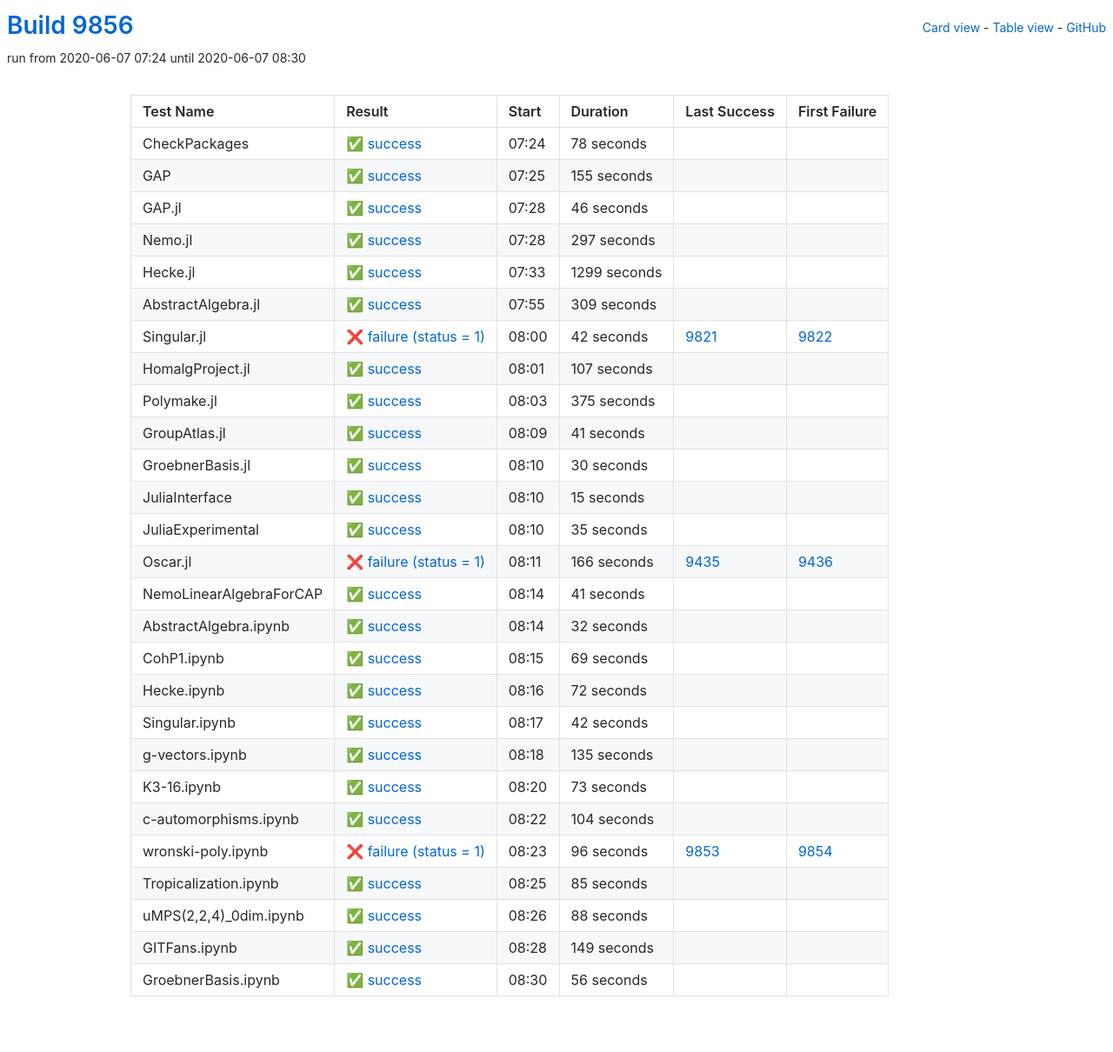
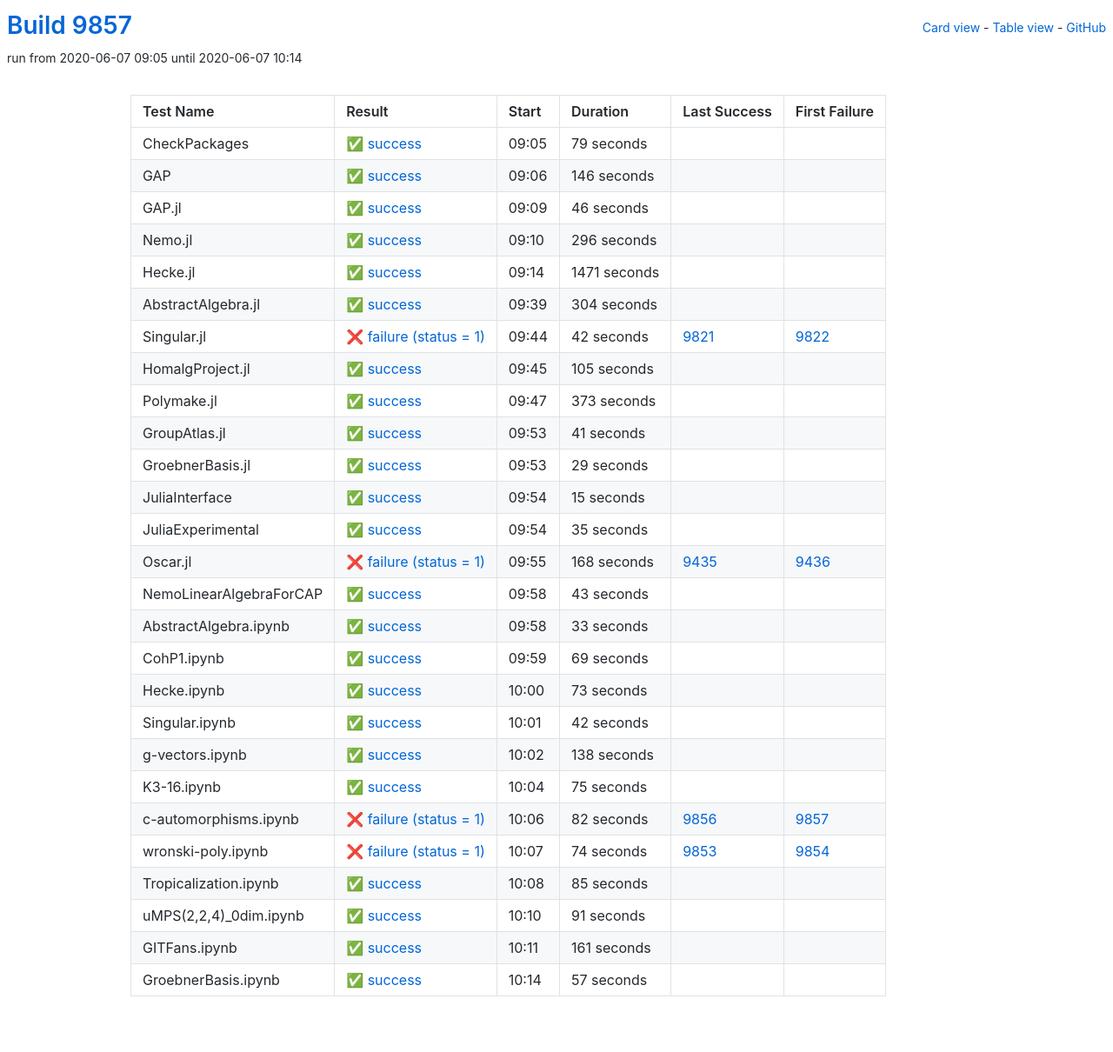
Before and after one commit to oscar-system/oscar-ci-status, a Jekyll site: the page built from table.html, in a window 1280 px wide. Shown: the whole page at 87% size. Built offline with Jekyll 4.4.1, drawn with Linux system fonts in a browser that asks for light colours.

Commit message:
Build 9857

```diff
--- a/_data/ci.yml
+++ b/_data/ci.yml
@@ -1,29 +1,29 @@
-build: 9856
-build_url: https://oscarci.mathematik.uni-kl.de/job/oscar/9856/
+build: 9857
+build_url: https://oscarci.mathematik.uni-kl.de/job/oscar/9857/
 job: oscar
 tests:
-- duration: 78
+- duration: 79
   exitcode: 0
   first_failure: false
   first_failure_url: null
   id: checkpackages
   last_success: false
   last_success_url: null
-  log: https://oscarci.mathematik.uni-kl.de/job/oscar/9856/artifact/logs/build-9856/CheckPackages.log
+  log: https://oscarci.mathematik.uni-kl.de/job/oscar/9857/artifact/logs/build-9857/CheckPackages.log
   name: CheckPackages
-  start: 2020-06-07 07:24
+  start: 2020-06-07 09:05
   status: success
   success: true
-- duration: 155
+- duration: 146
   exitcode: 0
   first_failure: false
   first_failure_url: null
   id: gap
   last_success: false
   last_success_url: null
-  log: https://oscarci.mathematik.uni-kl.de/job/oscar/9856/artifact/logs/build-9856/GAP.log
+  log: https://oscarci.mathematik.uni-kl.de/job/oscar/9857/artifact/logs/build-9857/GAP.log
   name: GAP
-  start: 2020-06-07 07:25
+  start: 2020-06-07 09:06
   status: success
   success: true
 - duration: 46
@@ -33,45 +33,45 @@
   id: gap-jl
   last_success: false
   last_success_url: null
-  log: https://oscarci.mathematik.uni-kl.de/job/oscar/9856/artifact/logs/build-9856/GAP.jl.log
+  log: https://oscarci.mathematik.uni-kl.de/job/oscar/9857/artifact/logs/build-9857/GAP.jl.log
   name: GAP.jl
-  start: 2020-06-07 07:28
+  start: 2020-06-07 09:09
   status: success
   success: true
-- duration: 297
+- duration: 296
   exitcode: 0
   first_failure: false
   first_failure_url: null
   id: nemo-jl
   last_success: false
   last_success_url: null
-  log: https://oscarci.mathematik.uni-kl.de/job/oscar/9856/artifact/logs/build-9856/Nemo.jl.log
+  log: https://oscarci.mathematik.uni-kl.de/job/oscar/9857/artifact/logs/build-9857/Nemo.jl.log
   name: Nemo.jl
-  start: 2020-06-07 07:28
+  start: 2020-06-07 09:10
   status: success
   success: true
-- duration: 1299
+- duration: 1471
   exitcode: 0
   first_failure: false
   first_failure_url: null
   id: hecke-jl
   last_success: false
   last_success_url: null
-  log: https://oscarci.mathematik.uni-kl.de/job/oscar/9856/artifact/logs/build-9856/Hecke.jl.log
+  log: https://oscarci.mathematik.uni-kl.de/job/oscar/9857/artifact/logs/build-9857/Hecke.jl.log
   name: Hecke.jl
-  start: 2020-06-07 07:33
+  start: 2020-06-07 09:14
   status: success
   success: true
-- duration: 309
+- duration: 304
   exitcode: 0
   first_failure: false
   first_failure_url: null
   id: abstractalgebra-jl
   last_success: false
   last_success_url: null
-  log: https://oscarci.mathematik.uni-kl.de/job/oscar/9856/artifact/logs/build-9856/AbstractAlgebra.jl.log
+  log: https://oscarci.mathematik.uni-kl.de/job/oscar/9857/artifact/logs/build-9857/AbstractAlgebra.jl.log
   name: AbstractAlgebra.jl
-  start: 2020-06-07 07:55
+  start: 2020-06-07 09:39
   status: success
   success: true
 - duration: 42
@@ -81,33 +81,33 @@
   id: singular-jl
   last_success: 9821
   last_success_url: https://oscarci.mathematik.uni-kl.de/job/oscar/9821/
-  log: https://oscarci.mathematik.uni-kl.de/job/oscar/9856/artifact/logs/build-9856/Singular.jl.log
+  log: https://oscarci.mathematik.uni-kl.de/job/oscar/9857/artifact/logs/build-9857/Singular.jl.log
   name: Singular.jl
-  start: 2020-06-07 08:00
+  start: 2020-06-07 09:44
   status: failure
   success: false
-- duration: 107
+- duration: 105
   exitcode: 0
   first_failure: false
   first_failure_url: null
   id: homalgproject-jl
   last_success: false
   last_success_url: null
-  log: https://oscarci.mathematik.uni-kl.de/job/oscar/9856/artifact/logs/build-9856/HomalgProject.jl.log
+  log: https://oscarci.mathematik.uni-kl.de/job/oscar/9857/artifact/logs/build-9857/HomalgProject.jl.log
   name: HomalgProject.jl
-  start: 2020-06-07 08:01
+  start: 2020-06-07 09:45
   status: success
   success: true
-- duration: 375
+- duration: 373
   exitcode: 0
   first_failure: false
   first_failure_url: null
   id: polymake-jl
   last_success: false
   last_success_url: null
-  log: https://oscarci.mathematik.uni-kl.de/job/oscar/9856/artifact/logs/build-9856/Polymake.jl.log
+  log: https://oscarci.mathematik.uni-kl.de/job/oscar/9857/artifact/logs/build-9857/Polymake.jl.log
   name: Polymake.jl
-  start: 2020-06-07 08:03
+  start: 2020-06-07 09:47
   status: success
   success: true
 - duration: 41
@@ -117,21 +117,21 @@
   id: groupatlas-jl
   last_success: false
   last_success_url: null
-  log: https://oscarci.mathematik.uni-kl.de/job/oscar/9856/artifact/logs/build-9856/GroupAtlas.jl.log
+  log: https://oscarci.mathematik.uni-kl.de/job/oscar/9857/artifact/logs/build-9857/GroupAtlas.jl.log
   name: GroupAtlas.jl
-  start: 2020-06-07 08:09
+  start: 2020-06-07 09:53
   status: success
   success: true
-- duration: 30
+- duration: 29
   exitcode: 0
   first_failure: false
   first_failure_url: null
   id: groebnerbasis-jl
   last_success: false
   last_success_url: null
-  log: https://oscarci.mathematik.uni-kl.de/job/oscar/9856/artifact/logs/build-9856/GroebnerBasis.jl.log
+  log: https://oscarci.mathematik.uni-kl.de/job/oscar/9857/artifact/logs/build-9857/GroebnerBasis.jl.log
   name: GroebnerBasis.jl
-  start: 2020-06-07 08:10
+  start: 2020-06-07 09:53
   status: success
   success: true
 - duration: 15
@@ -141,9 +141,9 @@
   id: juliainterface
   last_success: false
   last_success_url: null
-  log: https://oscarci.mathematik.uni-kl.de/job/oscar/9856/artifact/logs/build-9856/JuliaInterface.log
+  log: https://oscarci.mathematik.uni-kl.de/job/oscar/9857/artifact/logs/build-9857/JuliaInterface.log
   name: JuliaInterface
-  start: 2020-06-07 08:10
+  start: 2020-06-07 09:54
   status: success
   success: true
 - duration: 35
@@ -153,45 +153,45 @@
   id: juliaexperimental
   last_success: false
   last_success_url: null
-  log: https://oscarci.mathematik.uni-kl.de/job/oscar/9856/artifact/logs/build-9856/JuliaExperimental.log
+  log: https://oscarci.mathematik.uni-kl.de/job/oscar/9857/artifact/logs/build-9857/JuliaExperimental.log
   name: JuliaExperimental
-  start: 2020-06-07 08:10
+  start: 2020-06-07 09:54
   status: success
   success: true
-- duration: 166
+- duration: 168
   exitcode: 1
   first_failure: 9436
   first_failure_url: https://oscarci.mathematik.uni-kl.de/job/oscar/9436/
   id: oscar-jl
   last_success: 9435
   last_success_url: https://oscarci.mathematik.uni-kl.de/job/oscar/9435/
-  log: https://oscarci.mathematik.uni-kl.de/job/oscar/9856/artifact/logs/build-9856/Oscar.jl.log
+  log: https://oscarci.mathematik.uni-kl.de/job/oscar/9857/artifact/logs/build-9857/Oscar.jl.log
   name: Oscar.jl
-  start: 2020-06-07 08:11
+  start: 2020-06-07 09:55
   status: failure
   success: false
-- duration: 41
+- duration: 43
   exitcode: 0
   first_failure: false
   first_failure_url: null
   id: nemolinearalgebraforcap
   last_success: false
   last_success_url: null
-  log: https://oscarci.mathematik.uni-kl.de/job/oscar/9856/artifact/logs/build-9856/NemoLinearAlgebraForCAP.log
+  log: https://oscarci.mathematik.uni-kl.de/job/oscar/9857/artifact/logs/build-9857/NemoLinearAlgebraForCAP.log
   name: NemoLinearAlgebraForCAP
-  start: 2020-06-07 08:14
+  start: 2020-06-07 09:58
   status: success
   success: true
-- duration: 32
+- duration: 33
   exitcode: 0
   first_failure: false
   first_failure_url: null
   id: abstractalgebra-ipynb
   last_success: false
   last_success_url: null
-  log: https://oscarci.mathematik.uni-kl.de/job/oscar/9856/artifact/logs/build-9856/AbstractAlgebra.ipynb.log
+  log: https://oscarci.mathematik.uni-kl.de/job/oscar/9857/artifact/logs/build-9857/AbstractAlgebra.ipynb.log
   name: AbstractAlgebra.ipynb
-  start: 2020-06-07 08:14
+  start: 2020-06-07 09:58
   status: success
   success: true
 - duration: 69
@@ -201,21 +201,21 @@
   id: cohp1-ipynb
   last_success: false
   last_success_url: null
-  log: https://oscarci.mathematik.uni-kl.de/job/oscar/9856/artifact/logs/build-9856/CohP1.ipynb.log
+  log: https://oscarci.mathematik.uni-kl.de/job/oscar/9857/artifact/logs/build-9857/CohP1.ipynb.log
   name: CohP1.ipynb
-  start: 2020-06-07 08:15
+  start: 2020-06-07 09:59
   status: success
   success: true
-- duration: 72
+- duration: 73
   exitcode: 0
   first_failure: false
   first_failure_url: null
   id: hecke-ipynb
   last_success: false
   last_success_url: null
-  log: https://oscarci.mathematik.uni-kl.de/job/oscar/9856/artifact/logs/build-9856/Hecke.ipynb.log
+  log: https://oscarci.mathematik.uni-kl.de/job/oscar/9857/artifact/logs/build-9857/Hecke.ipynb.log
   name: Hecke.ipynb
-  start: 2020-06-07 08:16
+  start: 2020-06-07 10:00
   status: success
   success: true
 - duration: 42
@@ -225,57 +225,57 @@
   id: singular-ipynb
   last_success: false
   last_success_url: null
-  log: https://oscarci.mathematik.uni-kl.de/job/oscar/9856/artifact/logs/build-9856/Singular.ipynb.log
+  log: https://oscarci.mathematik.uni-kl.de/job/oscar/9857/artifact/logs/build-9857/Singular.ipynb.log
   name: Singular.ipynb
-  start: 2020-06-07 08:17
+  start: 2020-06-07 10:01
   status: success
   success: true
-- duration: 135
+- duration: 138
   exitcode: 0
   first_failure: false
   first_failure_url: null
   id: g-vectors-ipynb
   last_success: false
   last_success_url: null
-  log: https://oscarci.mathematik.uni-kl.de/job/oscar/9856/artifact/logs/build-9856/g-vectors.ipynb.log
+  log: https://oscarci.mathematik.uni-kl.de/job/oscar/9857/artifact/logs/build-9857/g-vectors.ipynb.log
   name: g-vectors.ipynb
-  start: 2020-06-07 08:18
+  start: 2020-06-07 10:02
   status: success
   success: true
-- duration: 73
+- duration: 75
   exitcode: 0
   first_failure: false
   first_failure_url: null
   id: k3-16-ipynb
   last_success: false
   last_success_url: null
-  log: https://oscarci.mathematik.uni-kl.de/job/oscar/9856/artifact/logs/build-9856/K3-16.ipynb.log
+  log: https://oscarci.mathematik.uni-kl.de/job/oscar/9857/artifact/logs/build-9857/K3-16.ipynb.log
   name: K3-16.ipynb
-  start: 2020-06-07 08:20
+  start: 2020-06-07 10:04
   status: success
   success: true
-- duration: 104
-  exitcode: 0
-  first_failure: false
-  first_failure_url: null
+- duration: 82
+  exitcode: 1
+  first_failure: 9857
+  first_failure_url: https://oscarci.mathematik.uni-kl.de/job/oscar/9857/
   id: c-automorphisms-ipynb
-  last_success: false
-  last_success_url: null
-  log: https://oscarci.mathematik.uni-kl.de/job/oscar/9856/artifact/logs/build-9856/c-automorphisms.ipynb.log
+  last_success: 9856
+  last_success_url: https://oscarci.mathematik.uni-kl.de/job/oscar/9856/
+  log: https://oscarci.mathematik.uni-kl.de/job/oscar/9857/artifact/logs/build-9857/c-automorphisms.ipynb.log
   name: c-automorphisms.ipynb
-  start: 2020-06-07 08:22
-  status: success
-  success: true
-- duration: 96
+  start: 2020-06-07 10:06
+  status: failure
+  success: false
+- duration: 74
   exitcode: 1
   first_failure: 9854
   first_failure_url: https://oscarci.mathematik.uni-kl.de/job/oscar/9854/
   id: wronski-poly-ipynb
   last_success: 9853
   last_success_url: https://oscarci.mathematik.uni-kl.de/job/oscar/9853/
-  log: https://oscarci.mathematik.uni-kl.de/job/oscar/9856/artifact/logs/build-9856/wronski-poly.ipynb.log
+  log: https://oscarci.mathematik.uni-kl.de/job/oscar/9857/artifact/logs/build-9857/wronski-poly.ipynb.log
   name: wronski-poly.ipynb
-  start: 2020-06-07 08:23
+  start: 2020-06-07 10:07
   status: failure
   success: false
 - duration: 85
@@ -285,44 +285,44 @@
   id: tropicalization-ipynb
   last_success: false
   last_success_url: null
-  log: https://oscarci.mathematik.uni-kl.de/job/oscar/9856/artifact/logs/build-9856/Tropicalization.ipynb.log
+  log: https://oscarci.mathematik.uni-kl.de/job/oscar/9857/artifact/logs/build-9857/Tropicalization.ipynb.log
   name: Tropicalization.ipynb
-  start: 2020-06-07 08:25
+  start: 2020-06-07 10:08
   status: success
   success: true
-- duration: 88
+- duration: 91
   exitcode: 0
   first_failure: false
   first_failure_url: null
   id: umps-2-2-4-0dim-ipynb
   last_success: false
   last_success_url: null
-  log: https://oscarci.mathematik.uni-kl.de/job/oscar/9856/artifact/logs/build-9856/uMPS-2-2-4-_0dim.ipynb.log
+  log: https://oscarci.mathematik.uni-kl.de/job/oscar/9857/artifact/logs/build-9857/uMPS-2-2-4-_0dim.ipynb.log
   name: uMPS(2,2,4)_0dim.ipynb
-  start: 2020-06-07 08:26
+  start: 2020-06-07 10:10
   status: success
   success: true
-- duration: 149
+- duration: 161
   exitcode: 0
   first_failure: false
   first_failure_url: null
   id: gitfans-ipynb
   last_success: false
   last_success_url: null
-  log: https://oscarci.mathematik.uni-kl.de/job/oscar/9856/artifact/logs/build-9856/GITFans.ipynb.log
+  log: https://oscarci.mathematik.uni-kl.de/job/oscar/9857/artifact/logs/build-9857/GITFans.ipynb.log
   name: GITFans.ipynb
-  start: 2020-06-07 08:28
+  start: 2020-06-07 10:11
   status: success
   success: true
-- duration: 56
+- duration: 57
   exitcode: 0
   first_failure: false
   first_failure_url: null
   id: groebnerbasis-ipynb
   last_success: false
   last_success_url: null
-  log: https://oscarci.mathematik.uni-kl.de/job/oscar/9856/artifact/logs/build-9856/GroebnerBasis.ipynb.log
+  log: https://oscarci.mathematik.uni-kl.de/job/oscar/9857/artifact/logs/build-9857/GroebnerBasis.ipynb.log
   name: GroebnerBasis.ipynb
-  start: 2020-06-07 08:30
+  start: 2020-06-07 10:14
   status: success
   success: true
```
Also changed, not shown: README.md.
